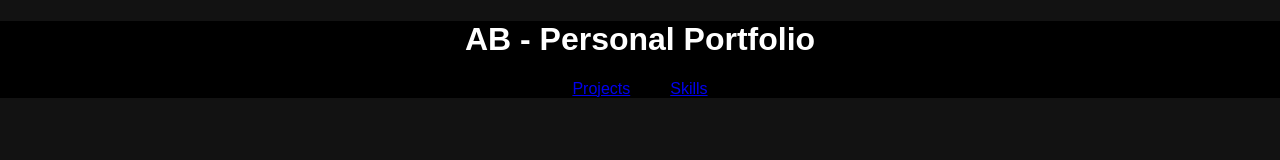
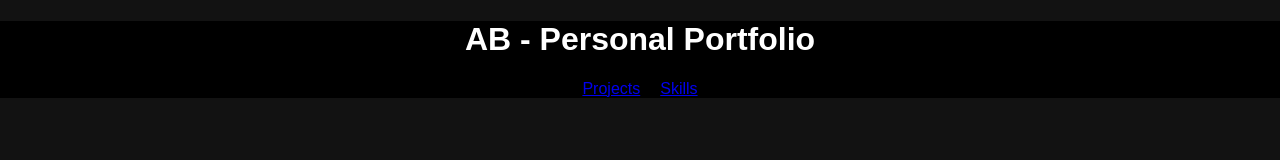
Before and after one commit to andrewblackmore26/my-app, a React (Create React App) app: page / in a window 1280 px wide. Shown: the top 160 px of the page. Built offline with nearby package versions, Linux system fonts and the light colour scheme.

Commit message:
continued

```diff
--- a/src/index.css
+++ b/src/index.css
@@ -1,5 +1,6 @@
 body {
   margin: 0;
+  padding:0;
   font-family: -apple-system, BlinkMacSystemFont, 'Segoe UI', 'Roboto', 'Oxygen',
     'Ubuntu', 'Cantarell', 'Fira Sans', 'Droid Sans', 'Helvetica Neue',
     sans-serif;
--- a/src/styles/NavBar.css
+++ b/src/styles/NavBar.css
@@ -1,4 +1,3 @@
 a {
-  margin: 10px;
   padding: 10px;
 }
```
